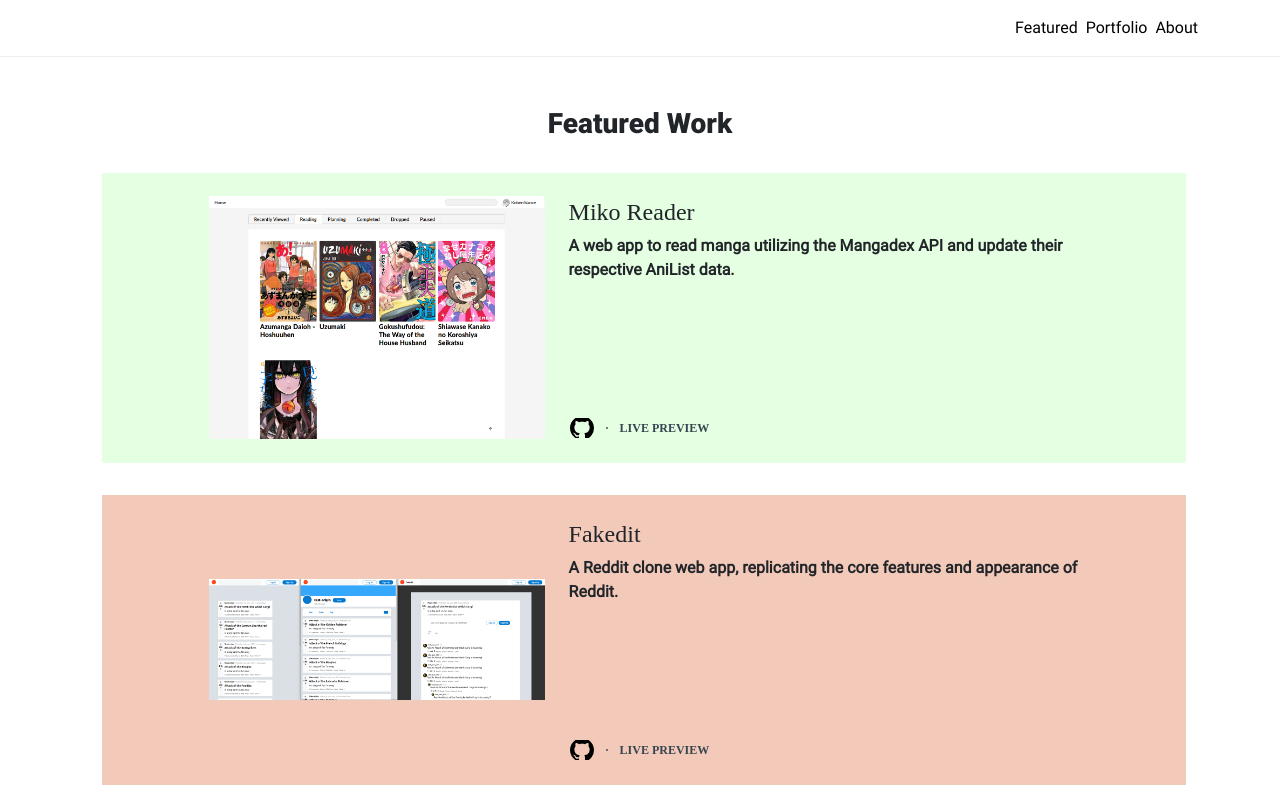
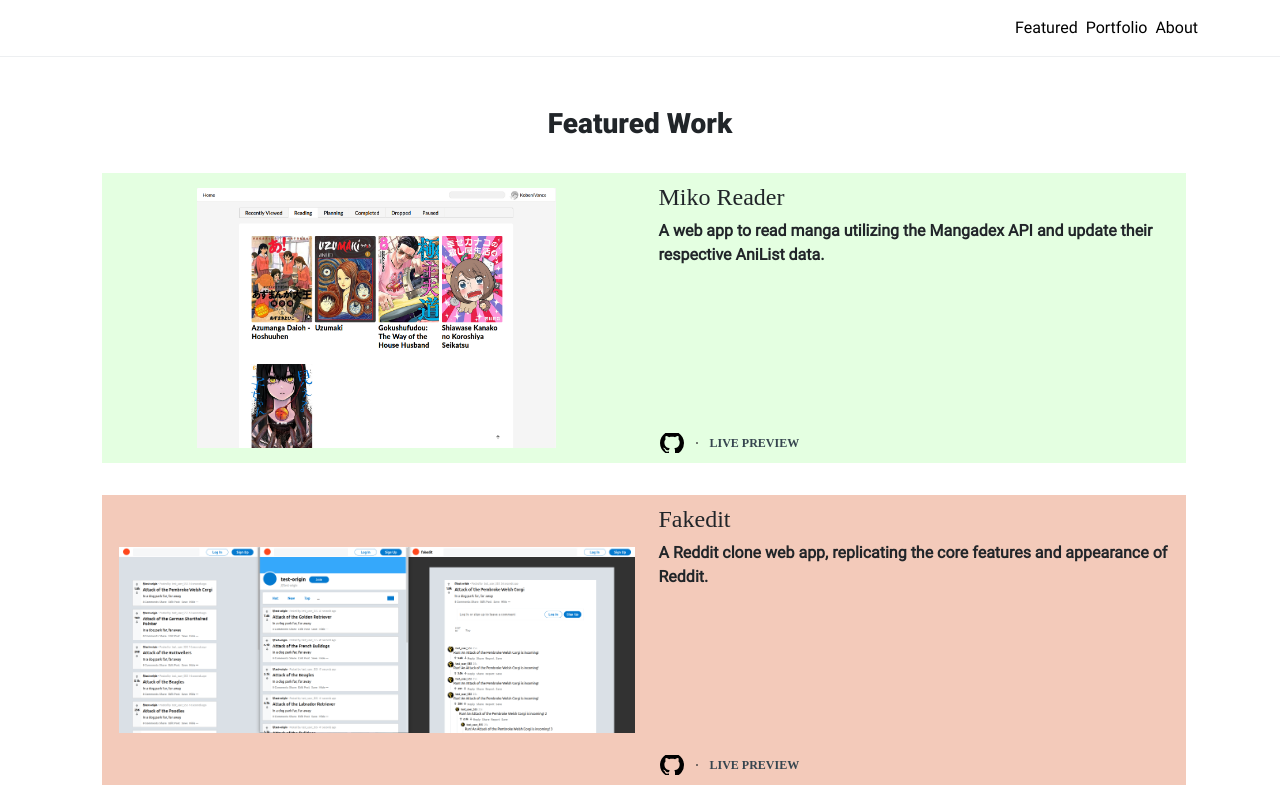
Before and after one commit to SoniaVivi/portfolio-site, a React (Create React App) app: page / in a window 1280 px wide. Shown: the top 800 px of the page. Built offline with nearby package versions, Linux system fonts and the light colour scheme; a web font is replaced by a local one.

Commit message:
FeaturedRow: modify styling

```diff
--- a/src/components/FeaturedRow.js
+++ b/src/components/FeaturedRow.js
@@ -8,34 +8,54 @@
 const arrowSize = "25%";
 
 const Container = styled.li`
+  flex-direction: column;
   justify-content: center;
-  min-height: 290px;
+  min-height: fit-content;
   height: fit-content;
   margin-bottom: 32px;
-  padding: 25px 0;
+  padding: 10px 0;
   padding-left: 5px;
   overflow: hidden;
+
+  @media (min-width: 992px) {
+    flex-direction: row;
+    min-height: 290px;
+  }
 `;
 
 const PreviewContainer = styled.div`
+  align-self: center;
   position: relative;
   display: flex;
   justify-content: center;
   align-items: center;
-  height: 240px;
+  height: fit-content;
+  padding-bottom: 15px;
 
-  &:hover {
-    .arrows.featured,
-    .overlay {
-      display: block;
+  @media (min-width: 992px) {
+    &:hover {
+      .arrows.featured,
+      .overlay {
+        display: block;
+        cursor: pointer;
+      }
     }
+  }
+
+  @media (min-width: 992px) {
+    height: fit-content;
+    max-height: 260px;
+    padding-bottom: 0;
   }
 `;
 
 const PreviewWrapper = styled.div`
   position: relative;
+  display: flex;
+  align-items: center;
   max-width: fit-content;
   max-height: fit-content;
+  height: 100%;
 
   .arrows.featured {
     display: none;
@@ -52,10 +72,15 @@
 
 const PreviewImage = styled.img`
   max-width: 100%;
-  max-height: 100%;
+  max-height: unset;
+
+  @media (min-width: 993px) {
+    max-height: 260px;
+  }
 `;
 
 const LivePreview = styled.a`
+  width: fit-content;
   text-decoration: none;
 `;
 
@@ -71,22 +96,31 @@
     <Container
       className={`row col-12 ${props.className ? props.className : ""}`}
     >
-      <PreviewContainer className="col-5 col-lg-4" onClick={toggleModal}>
+      <PreviewContainer
+        className="col-12 col-lg-6"
+        onClick={() => window.innerWidth >= 992 && toggleModal()}
+      >
         <PreviewWrapper>
           <PreviewImage src={props.previewImage} />
           <ArrowsFullscreen className="featured" />
           <div className="overlay"></div>
         </PreviewWrapper>
       </PreviewContainer>
-      <DescriptionContainer className="col-6 col-lg-6 ">
+      <DescriptionContainer className="col-12 col-lg-6">
         <h4>{props.title}</h4>
         <p>{props.description}</p>
         <LinksContainer className="row ">
-          <a className="github-preview" href={props.githubLink}></a>
+          <a
+            className="github-preview"
+            onClick={() => window.open(props.githubLink)}
+          ></a>
           {props.livePreviewLink ? (
             <React.Fragment>
               <div className="dot"></div>
-              <LivePreview href={props.livePreviewLink}>
+              <LivePreview
+                onClick={() => window.open(props.livePreviewLink)}
+                className="clickable"
+              >
                 Live Preview
               </LivePreview>
             </React.Fragment>
--- a/src/stylesheets/main.scss
+++ b/src/stylesheets/main.scss
@@ -62,6 +62,7 @@
   height: $preview-icon-size;
   margin-top: auto;
   background: no-repeat center/100% url("../assets/github.svg");
+  cursor: pointer;
 }
 
 .overlay {
@@ -102,6 +103,10 @@
   border-radius: 5px;
 }
 
+.clickable {
+  cursor: pointer;
+}
+
 @media (max-width: 992px) {
   .hide-l {
     display: none;
```
Also changed, not shown: src/assets/github.svg.
